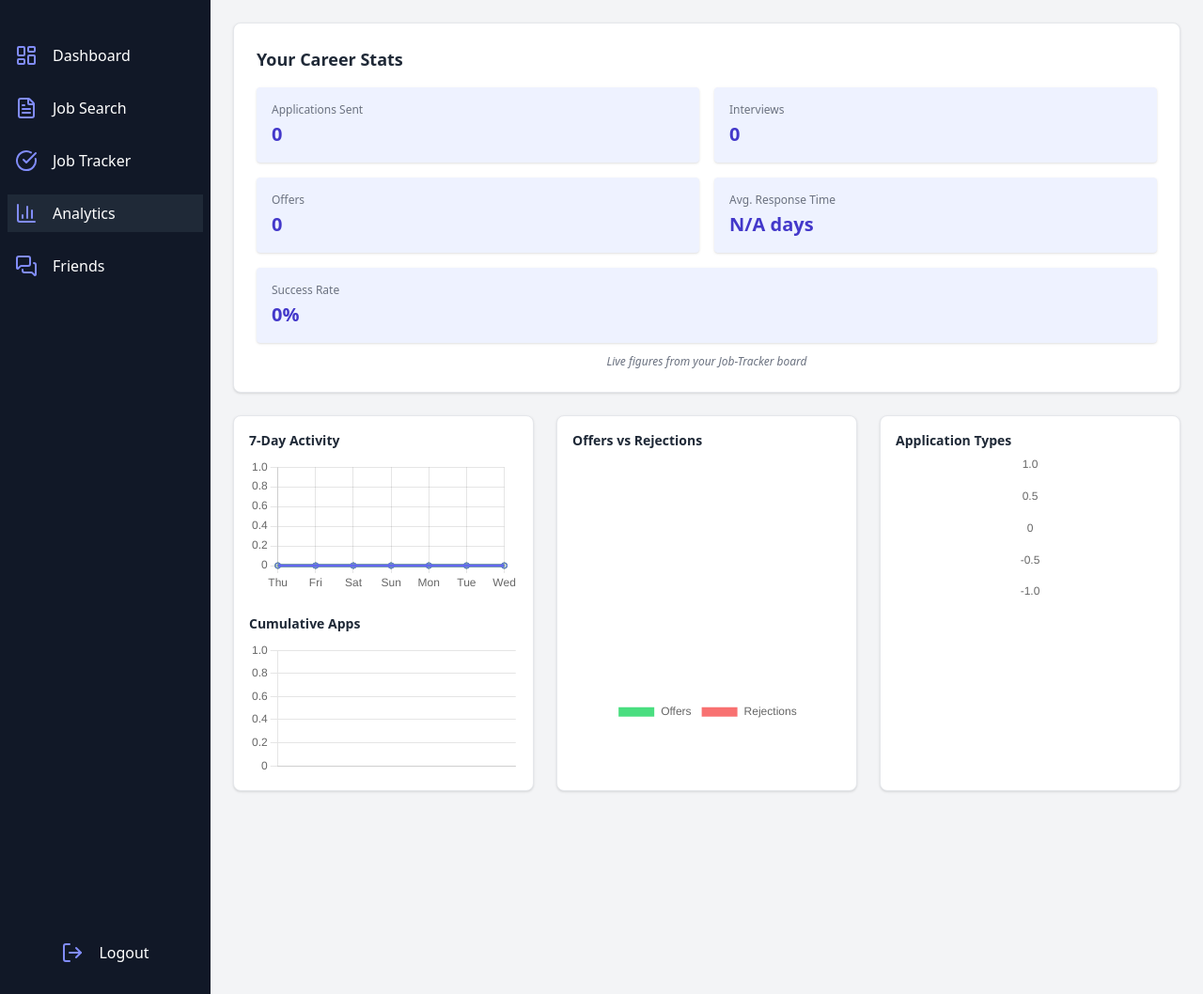
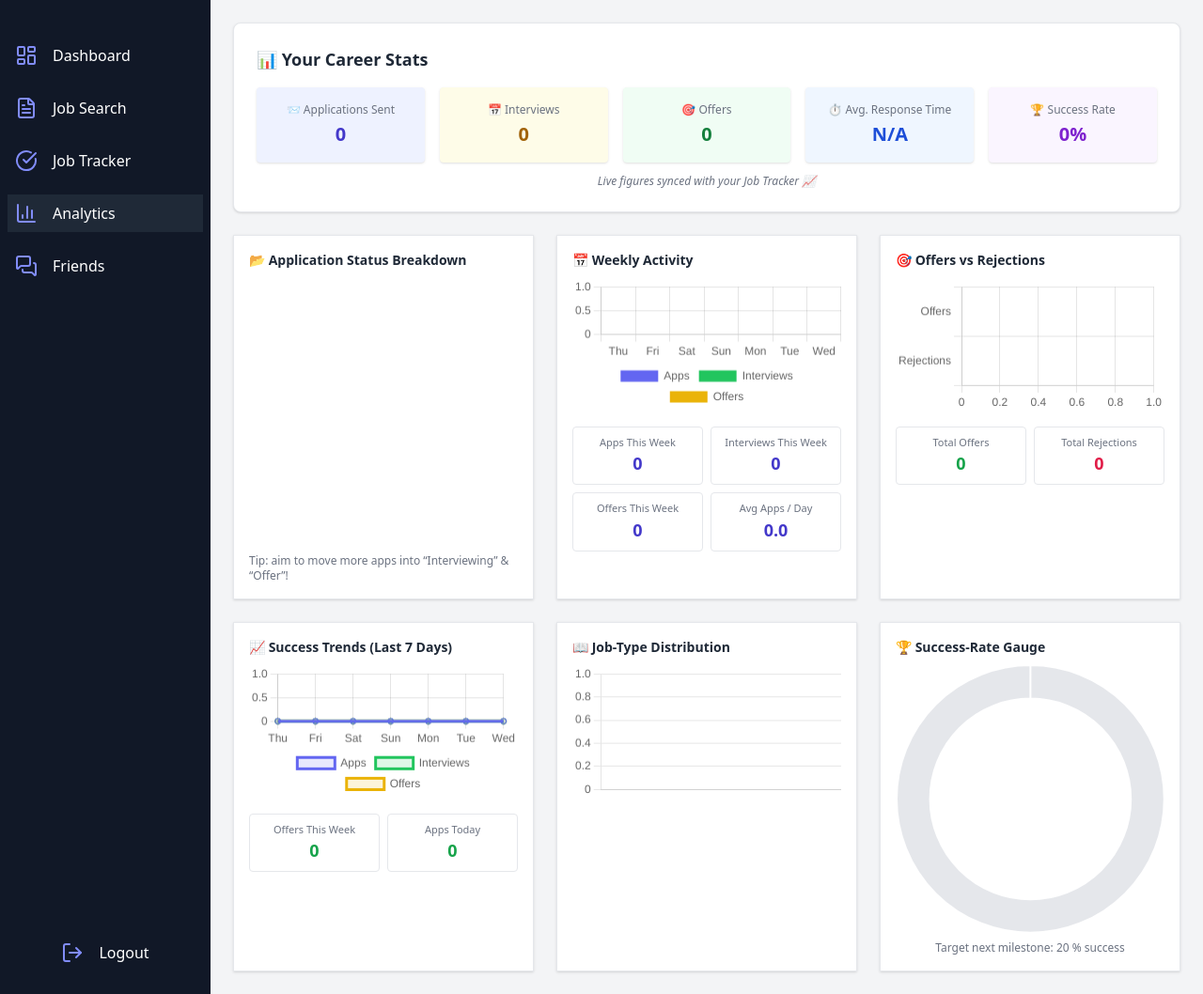
Before and after one commit to Jignesh6155/CITS3403_project, a Flask app: page /analytics in a window 1280 px wide. Shown: the part 65-1123 px from the top of the page at 94% size. Run offline with Flask 3, Linux system fonts and the light colour scheme; a user stored in the database is signed in; a map, chart or similar area stays blank; style sheets or scripts are compiled from the project's sources; some libraries are stand-ins or nearby versions.

Commit message:
UI: fill whitespace on Analytics page with metric info-boxes

```diff
--- a/app/templates/analytics.html
+++ b/app/templates/analytics.html
@@ -9,105 +9,175 @@
     <div class="w-8 h-8 bg-gray-300 rounded-full"></div>
   </div>
 </header>
+
 <main class="flex-1 p-6 space-y-6 overflow-y-auto">
-  <!-- ── career-stats tiles ──────────────────────────────────────────── -->
+  <!-- KPI SUMMARY -->
   <section class="bg-white border border-gray-200 p-6 shadow rounded-lg">
-    <h2 class="text-lg font-semibold text-gray-800 mb-4">Your Career Stats</h2>
-    <div class="grid grid-cols-2 gap-4 text-sm">
-      <div class="bg-indigo-50 p-4 rounded shadow">
-        <p class="text-xs text-gray-500 mb-1">Applications Sent</p>
-        <p class="text-xl font-bold text-indigo-700">{{ total_apps }}</p>
+    <h2 class="text-lg font-semibold text-gray-800 mb-4">📊 Your Career Stats</h2>
+    <div class="grid grid-cols-2 md:grid-cols-5 gap-4 text-sm">
+      {% for label, value, icon, color in [
+        ('Applications Sent', total_apps, '📨', 'indigo'),
+        ('Interviews', interviews, '📅', 'yellow'),
+        ('Offers', offers, '🎯', 'green'),
+        ('Avg. Response Time', avg_response ~ ' days' if avg_response else 'N/A', '⏱️', 'blue'),
+        ('Success Rate', success_rate ~ '%', '🏆', 'purple')
+      ] %}
+      <div class="bg-{{ color }}-50 p-4 rounded shadow text-center">
+        <p class="text-xs text-gray-500 mb-1">{{ icon }} {{ label }}</p>
+        <p class="text-xl font-bold text-{{ color }}-700">{{ value }}</p>
       </div>
-      <div class="bg-indigo-50 p-4 rounded shadow">
-        <p class="text-xs text-gray-500 mb-1">Interviews</p>
-        <p class="text-xl font-bold text-indigo-700">{{ interviews }}</p>
-      </div>
-      <div class="bg-indigo-50 p-4 rounded shadow">
-        <p class="text-xs text-gray-500 mb-1">Offers</p>
-        <p class="text-xl font-bold text-indigo-700">{{ offers }}</p>
-      </div>
-      <div class="bg-indigo-50 p-4 rounded shadow">
-        <p class="text-xs text-gray-500 mb-1">Avg. Response Time</p>
-        <p class="text-xl font-bold text-indigo-700">
-          {{ avg_response if avg_response is not none else "N/A" }} days
-        </p>
-      </div>
-      <div class="bg-indigo-50 p-4 rounded shadow col-span-2">
-        <p class="text-xs text-gray-500 mb-1">Success Rate</p>
-        <p class="text-xl font-bold text-indigo-700">{{ success_rate }}%</p>
+      {% endfor %}
+    </div>
+    <p class="text-xs text-gray-500 italic mt-3 text-center">
+      Live figures synced with your Job Tracker 📈
+    </p>
+  </section>
+
+  <!-- ── ROW 1 ───────────────────────────────────────── -->
+  <section class="grid grid-cols-1 lg:grid-cols-3 gap-6">
+    <!-- Status Donut -->
+    <div class="bg-white border p-4 shadow">
+      <h2 class="text-sm font-semibold mb-2">📂 Application Status Breakdown</h2>
+      <canvas id="statusDonut" class="w-full h-32"></canvas>
+      <p class="text-xs text-gray-500 mt-2">Tip: aim to move more apps into “Interviewing” &amp; “Offer”!</p>
+    </div>
+
+    <!-- Weekly Activity -->
+    <div class="bg-white border p-4 shadow">
+      <h2 class="text-sm font-semibold mb-2">📅 Weekly Activity</h2>
+      <canvas id="weeklyBar" class="w-full h-32"></canvas>
+      <!-- four mini-cards -->
+      <div class="grid grid-cols-2 gap-2 mt-4">
+        {% set daily_avg = (weekly_apps|sum)/7 %}
+        {% for heading,val in [
+          ('Apps This Week',          weekly_apps|sum),
+          ('Interviews This Week',    weekly_int|sum),
+          ('Offers This Week',        weekly_off|sum),
+          ('Avg Apps / Day',          daily_avg|round(1))
+        ] %}
+        <div class="border rounded p-2 text-center">
+          <p class="text-[11px] text-gray-500">{{ heading }}</p>
+          <p class="font-semibold text-indigo-700 text-lg">{{ val }}</p>
+        </div>
+        {% endfor %}
       </div>
     </div>
-    <p class="text-xs text-gray-500 italic mt-3 text-center">
-      Live figures from your Job-Tracker board
-    </p>
+
+    <!-- Offers vs Rejections -->
+    <div class="bg-white border p-4 shadow">
+      <h2 class="text-sm font-semibold mb-2">🎯 Offers vs Rejections</h2>
+      <canvas id="outcomeBar" class="w-full h-32"></canvas>
+      <div class="grid grid-cols-2 gap-2 mt-4">
+        <div class="border rounded p-2 text-center">
+          <p class="text-[11px] text-gray-500">Total Offers</p>
+          <p class="font-semibold text-green-600 text-lg">{{ offers }}</p>
+        </div>
+        <div class="border rounded p-2 text-center">
+          <p class="text-[11px] text-gray-500">Total Rejections</p>
+          <p class="font-semibold text-rose-600 text-lg">{{ outcome_counts[1] if outcome_counts|length>1 else 0 }}</p>
+        </div>
+      </div>
+    </div>
   </section>
-  <!-- ── graph layout: merged top-left panel ─────────────────────────── -->
+
+  <!-- ── ROW 2 ───────────────────────────────────────── -->
   <section class="grid grid-cols-1 lg:grid-cols-3 gap-6">
-    <!-- 7-day activity AND cumulative apps stacked in one card -->
-    <div class="bg-white border p-4 shadow rounded-lg lg:col-span-1">
-      <h2 class="text-sm font-semibold mb-2">7-Day Activity</h2>
-      <canvas id="appChart" class="w-full h-40 mb-6"></canvas>
-      <h2 class="text-sm font-semibold mb-2">Cumulative Apps</h2>
-      <canvas id="cumChart" class="w-full h-40"></canvas>
+    <!-- Success Trends -->
+    <div class="bg-white border p-4 shadow">
+      <h2 class="text-sm font-semibold mb-2">📈 Success Trends (Last 7 Days)</h2>
+      <canvas id="successLine" class="w-full h-32"></canvas>
+      <div class="grid grid-cols-2 gap-2 mt-4">
+        <div class="border rounded p-2 text-center">
+          <p class="text-[11px] text-gray-500">Offers This Week</p>
+          <p class="font-semibold text-green-600 text-lg">{{ weekly_off|sum }}</p>
+        </div>
+        <div class="border rounded p-2 text-center">
+          <p class="text-[11px] text-gray-500">Apps Today</p>
+          <p class="font-semibold text-green-600 text-lg">
+            {{ weekly_apps[-1] if weekly_apps|length else 0 }}
+          </p>
+        </div>
+      </div>
     </div>
-    <!-- Offers vs Rejections -->
-    <div class="bg-white border p-4 shadow rounded-lg">
-      <h2 class="text-sm font-semibold mb-2">Offers vs Rejections</h2>
-      <canvas id="outcomeChart" class="w-full h-48"></canvas>
+
+    <!-- Job-Type Distribution -->
+    <div class="bg-white border p-4 shadow">
+      <h2 class="text-sm font-semibold mb-2">📖 Job-Type Distribution</h2>
+      <canvas id="typeBar" class="w-full h-32"></canvas>
+      <!-- REPLACED zip WITH range() -->
+      <div class="grid grid-cols-2 gap-2 mt-4">
+        {% for i in range(type_labels|length) %}
+        {% if i < 4 %}
+        <div class="border rounded p-2 text-center">
+          <p class="text-[11px] text-gray-500 truncate">{{ type_labels[i] }}</p>
+          <p class="font-semibold text-indigo-700 text-lg">{{ type_counts[i] }}</p>
+        </div>
+        {% endif %}
+        {% endfor %}
+      </div>
     </div>
-    <!-- Application Types -->
-    <div class="bg-white border p-4 shadow rounded-lg">
-      <h2 class="text-sm font-semibold mb-2">Application Types</h2>
-      <canvas id="typeRadar" class="w-full h-64"></canvas>
+
+    <!-- Success Gauge -->
+    <div class="bg-white border p-4 shadow">
+      <h2 class="text-sm font-semibold mb-2">🏆 Success-Rate Gauge</h2>
+      <canvas id="successGauge" class="w-full h-32"></canvas>
+      <p class="text-xs text-gray-500 mt-2 text-center">Target next milestone: 20&nbsp;% success</p>
     </div>
   </section>
 </main>
 {% endblock %}
+
 {% block scripts %}
 <script src="https://cdn.jsdelivr.net/npm/chart.js"></script>
 <script>
 const indigo='rgba(99,102,241,1)', indigoT='rgba(99,102,241,.15)';
 const green ='rgba(34,197,94,1)',  greenT ='rgba(34,197,94,.15)';
 const yellow='rgba(234,179,8,1)',  yellowT='rgba(234,179,8,.15)';
-/* 7-day activity line */
-new Chart(appChart,{
-  type:'line',
-  data:{labels:{{ weekly_labels|safe }},
-        datasets:[
-          {label:'Apps',data:{{ weekly_apps|safe }},
-           borderColor:indigo,backgroundColor:indigoT,tension:.4},
-          {label:'Interviews',data:{{ weekly_int|safe }},
-           borderColor:green,backgroundColor:greenT,tension:.4},
-          {label:'Offers',data:{{ weekly_off|safe }},
-           borderColor:yellow,backgroundColor:yellowT,tension:.4}
-        ]},
-  options:{responsive:true,plugins:{legend:{display:false}},
-           scales:{y:{beginAtZero:true}}}
-});
-/* cumulative apps */
-new Chart(cumChart,{
-  type:'line',
-  data:{labels:{{ cum_labels|safe }},
-        datasets:[{label:'Total',data:{{ cum_counts|safe }},
-                   borderColor:indigo,backgroundColor:indigoT,fill:true,tension:.3}]},
-  options:{responsive:true,plugins:{legend:{display:false}},
-           scales:{y:{beginAtZero:true}}}
-});
-/* offers vs rejections */
-new Chart(outcomeChart,{
-  type:'pie',
-  data:{labels:{{ outcome_labels|safe }},
-        datasets:[{data:{{ outcome_counts|safe }},
-                   backgroundColor:['#4ade80','#f87171']}]},
-  options:{responsive:true,plugins:{legend:{position:'bottom'}}}
-});
-/* application types radar */
-new Chart(typeRadar,{
-  type:'radar',
-  data:{labels:{{ type_labels|safe }},
-        datasets:[{data:{{ type_counts|safe }},
-                   backgroundColor:indigoT,borderColor:indigo}]},
-  options:{responsive:true,plugins:{legend:{display:false}}}
-});
+
+/* STATUS DONUT */
+new Chart(statusDonut,{type:'doughnut',data:{
+  labels: {{ status_labels|safe }},
+  datasets:[{data:{{ status_counts|safe }},
+             backgroundColor:['#6366f1','#f59e0b','#10b981','#ef4444','#8b5cf6','#ec4899','#f97316','#22d3ee']}]
+},options:{responsive:true,cutout:'60%',plugins:{legend:{position:'bottom'}}}});
+
+/* WEEKLY BAR */
+new Chart(weeklyBar,{type:'bar',data:{
+  labels: {{ weekly_labels|safe }},
+  datasets:[
+    {label:'Apps',       data:{{ weekly_apps|safe }},backgroundColor:indigo},
+    {label:'Interviews', data:{{ weekly_int |safe }},backgroundColor:green},
+    {label:'Offers',     data:{{ weekly_off |safe }},backgroundColor:yellow}
+  ]
+},options:{responsive:true,plugins:{legend:{position:'bottom'}},scales:{y:{beginAtZero:true}}}});
+
+/* OFFERS vs REJECTIONS */
+new Chart(outcomeBar,{type:'bar',data:{
+  labels: {{ outcome_labels|safe }},
+  datasets:[{data:{{ outcome_counts|safe }},backgroundColor:['#4ade80','#f87171']}]
+},options:{indexAxis:'y',responsive:true,plugins:{legend:{display:false}},scales:{x:{beginAtZero:true}}}});
+
+/* SUCCESS LINE */
+new Chart(successLine,{type:'line',data:{
+  labels: {{ weekly_labels|safe }},
+  datasets:[
+    {label:'Apps',       data:{{ weekly_apps|safe }},borderColor:indigo,backgroundColor:indigoT,tension:.4},
+    {label:'Interviews', data:{{ weekly_int |safe }},borderColor:green, backgroundColor:greenT, tension:.4},
+    {label:'Offers',     data:{{ weekly_off |safe }},borderColor:yellow,backgroundColor:yellowT,tension:.4}
+  ]
+},options:{responsive:true,plugins:{legend:{position:'bottom'}},scales:{y:{beginAtZero:true}}}});
+
+/* TYPE BAR */
+new Chart(typeBar,{type:'bar',data:{
+  labels: {{ type_labels|safe }},
+  datasets:[{data:{{ type_counts|safe }},backgroundColor:'#6366f1'}]
+},options:{responsive:true,plugins:{legend:{display:false}},scales:{y:{beginAtZero:true}}}});
+
+/* SUCCESS GAUGE */
+new Chart(successGauge,{type:'doughnut',data:{
+  labels:['Success','Remaining'],
+  datasets:[{data:[{{ success_rate }},{{ 100 - success_rate }}],
+             backgroundColor:['#10b981','#e5e7eb']}]
+},options:{responsive:true,cutout:'75%',plugins:{legend:{display:false}}}});
 </script>
 {% endblock %}
```
Also changed, not shown: instance/careerlink.db.
